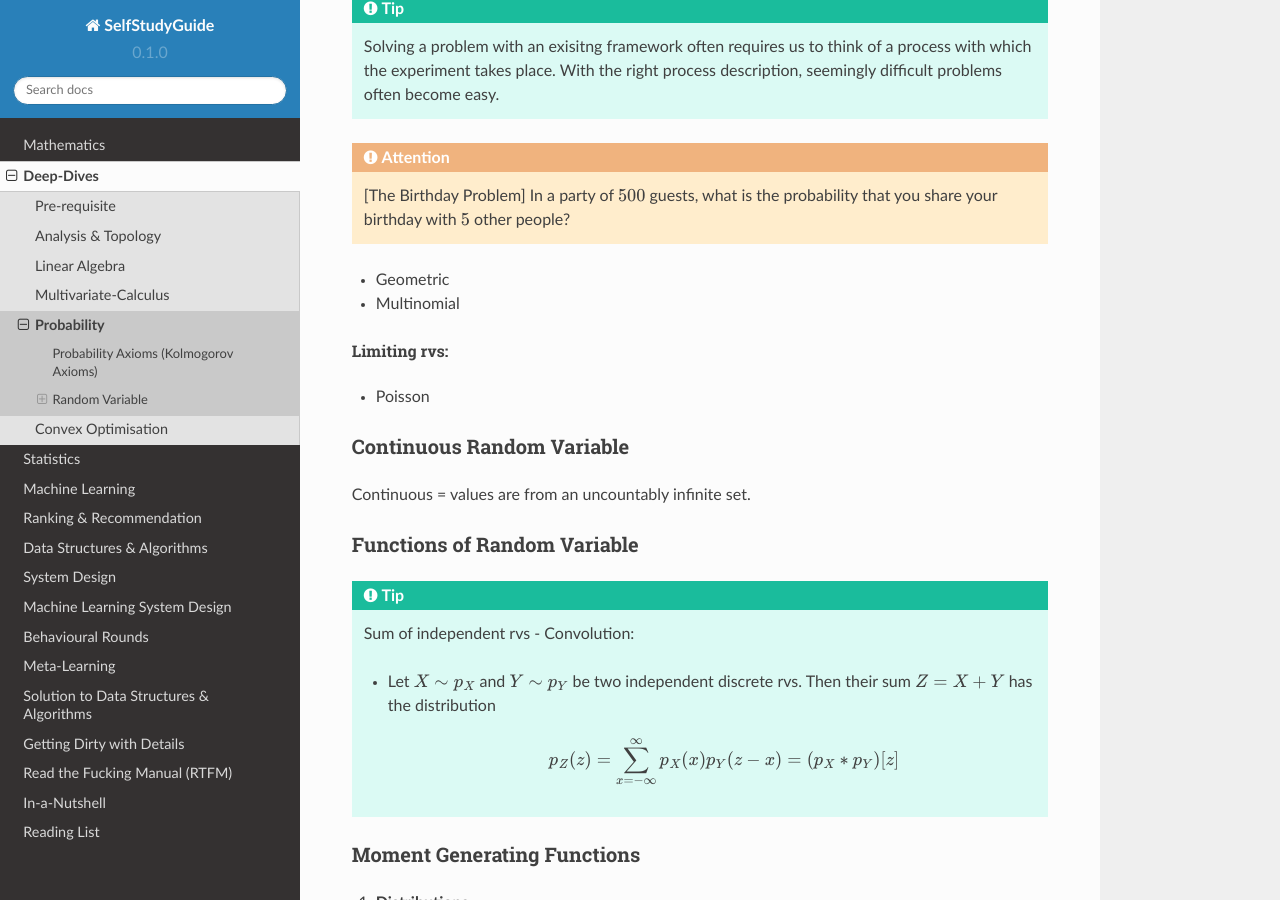
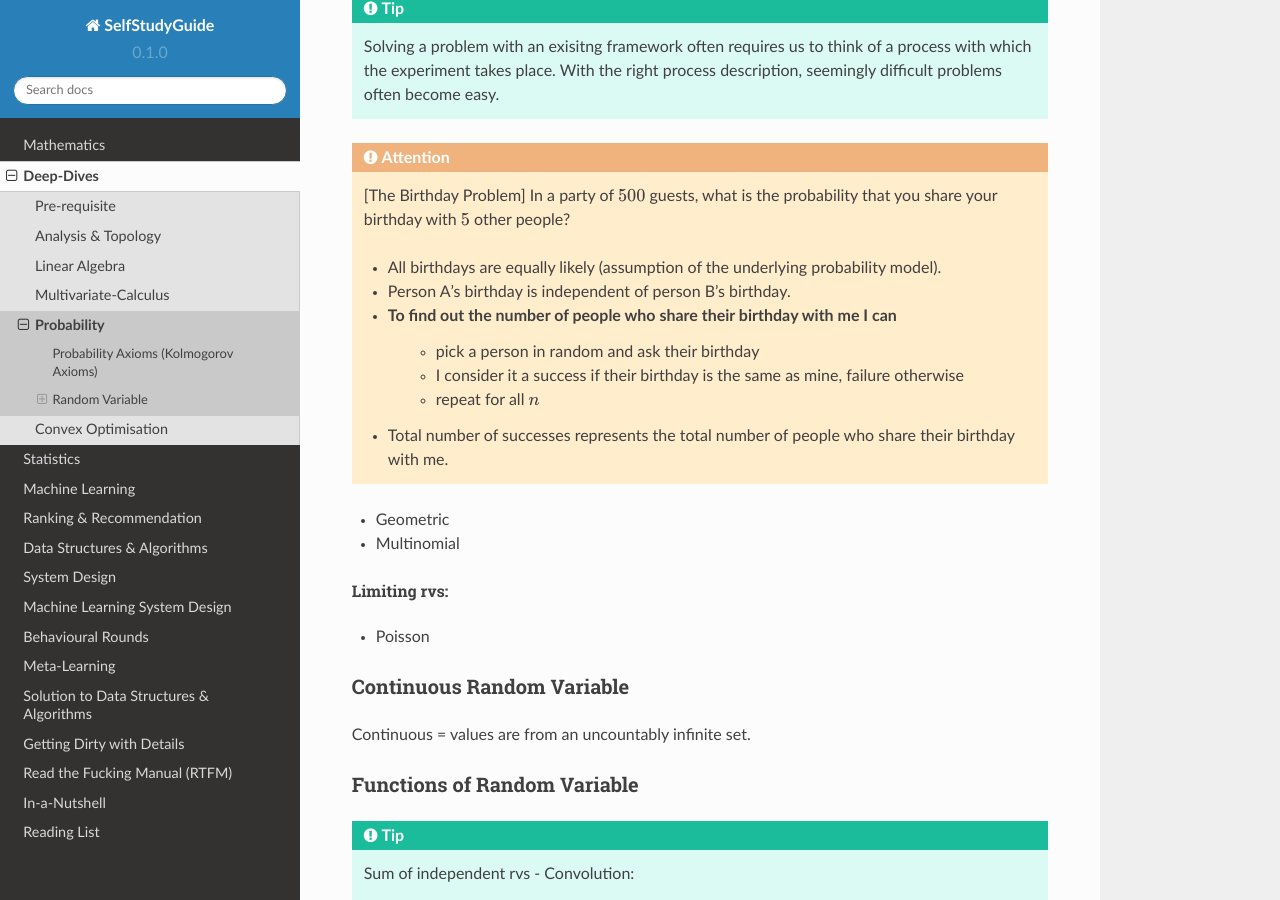
Before and after one commit to uselesstechjunks/leetcode, a Sphinx documentation site: the page built from docs/source/math/prob.rst, in a window 1280 px wide and 900 px high, scrolled down 5778 px. Built offline with Sphinx 7.4.7 and the Read the Docs theme 2.0.0, drawn with Linux system fonts in a browser that asks for light colours.

Commit message:
Update prob.rst

```diff
--- a/docs/source/math/prob.rst
+++ b/docs/source/math/prob.rst
@@ -204,10 +204,18 @@ In a repeated (:math:`n`-times) Bernoulli trial with parameter :math:`p`, let :m
 	* [Derive] For :math:`X\sim\mathrm{Bin}(n,p)`, :math:`\mathbf{E}[X]=np` and :math:`\mathrm{Var}(X)=np(1-p)`.
 
 ..  tip::
-    Solving a problem with an exisitng framework often requires us to think of a process with which the experiment takes place. With the right process description, seemingly difficult problems often become easy.
+	Solving a problem with an exisitng framework often requires us to think of a process with which the experiment takes place. With the right process description, seemingly difficult problems often become easy.
 
 ..  attention::
-    [The Birthday Problem] In a party of :math:`500` guests, what is the probability that you share your birthday with :math:`5` other people?
+	[The Birthday Problem] In a party of :math:`500` guests, what is the probability that you share your birthday with :math:`5` other people?
+
+	* All birthdays are equally likely (assumption of the underlying probability model).
+	* Person A's birthday is independent of person B's birthday.
+	* To find out the number of people who share their birthday with me I can
+		* pick a person in random and ask their birthday
+		* I consider it a success if their birthday is the same as mine, failure otherwise
+		* repeat for all :math:`n`
+	* Total number of successes represents the total number of people who share their birthday with me.
 
 * Geometric
 * Multinomial
```
